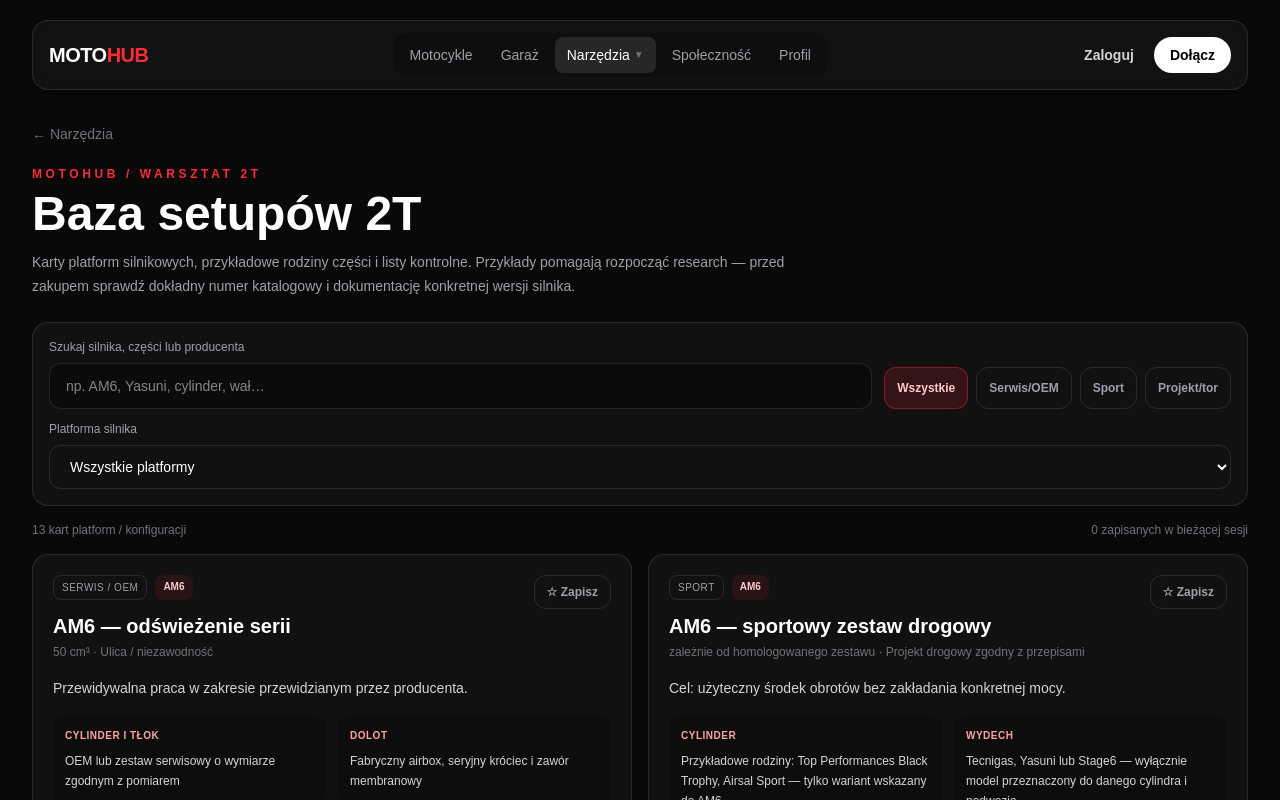
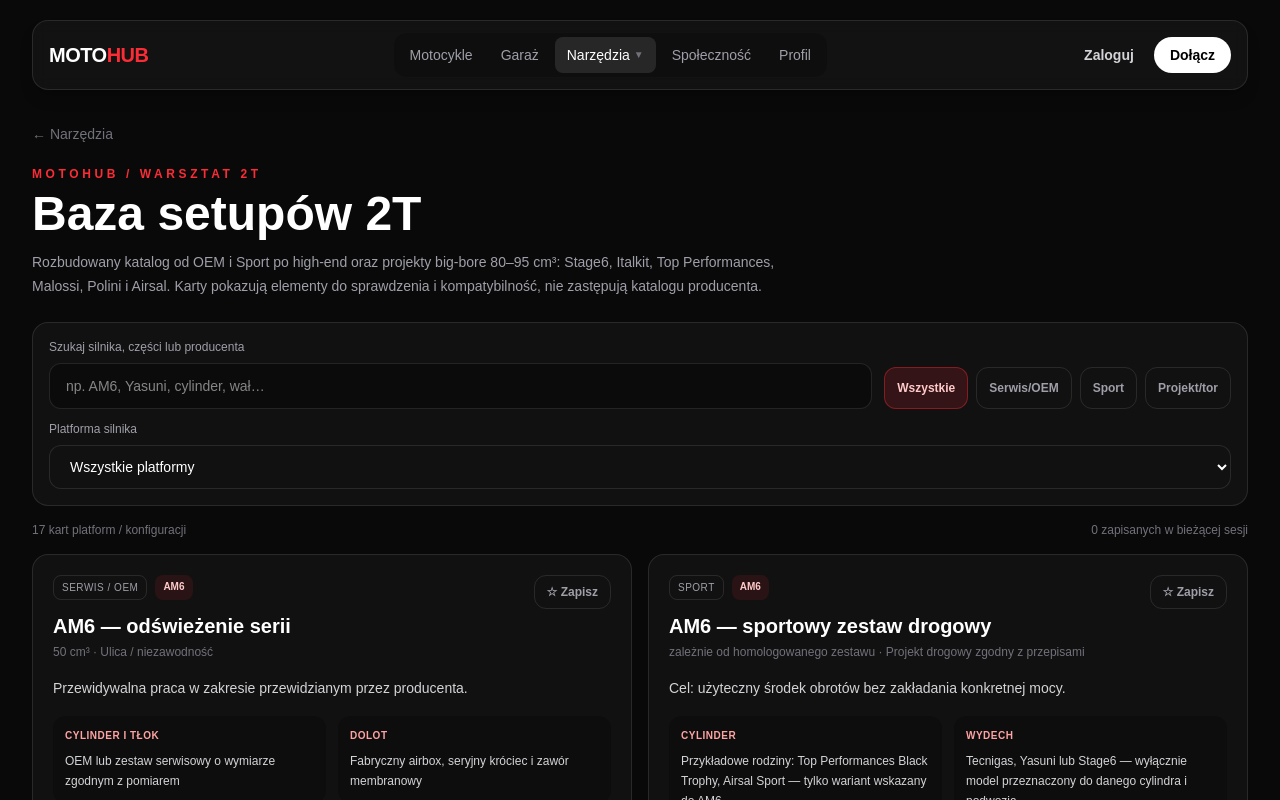
Before and after one commit to maker599/Motohub, a Next.js app: page /narzedzia/setupy-2t in a window 1280 px wide. Shown: the top 800 px of the page. Built offline with nearby package versions, Linux system fonts and the light colour scheme; no server answers.

Commit message:
Rozszerz katalog 2T o kolejne rodziny high-end

```diff
--- a/app/narzedzia/setupy-2t/page.tsx
+++ b/app/narzedzia/setupy-2t/page.tsx
@@ -158,6 +158,54 @@ const setups: Setup[] = [
     caveat: "Stage6 Sport Pro to nazwa serii spotykana w różnych aplikacjach; nie zakładaj, że każdy wariant pasuje do każdego Minarelli."
   },
   {
+    id: "am6-mhr", name: "AM6 / Malossi MHR — karta high-end", level: "wyścig", platform: "AM6", displacement: "według konkretnego zestawu",
+    use: "Projekt torowy", character: "Karta do badania kompatybilności w rodzinie Malossi MHR — nie zakłada jednego uniwersalnego cylindra.",
+    parts: [
+      { group: "Cylinder", examples: "Malossi MHR / MHR Team tylko w wariancie katalogowanym dla dokładnej platformy", purpose: "Sprawdź numer produktu, pojemność, chłodzenie i zalecany dół silnika." },
+      { group: "Wał i łożyska", examples: "Zgodny komplet wału, korbowodu i łożysk wskazany przez producenta lub warsztat", purpose: "Weryfikacja limitów pracy i geometrii montażu." },
+      { group: "Wydech", examples: "Komora high-end z potwierdzoną aplikacją dla wybranego cylindra", purpose: "Nie dobieraj wydechu na podstawie samego logo lub pojemności." },
+      { group: "Pozostały osprzęt", examples: "Zapłon, gaźnik, membrana i sprzęgło według specyfikacji zestawu", purpose: "Całość wymaga strojenia i profesjonalnej walidacji." }
+    ],
+    checks: ["Zweryfikuj dokładną serię MHR", "Potwierdź kompatybilność z AM6", "Zleć kontrolę montażu i szczelności", "Udokumentuj pomiary i konfigurację"],
+    caveat: "MHR obejmuje różne produkty. Ta karta nie przypisuje konkretnej pojemności ani osiągów bez numeru katalogowego."
+  },
+  {
+    id: "derbi-air-sport", name: "Derbi D50B0 / Airsal — sport do high-end", level: "sport", platform: "Derbi D50B0", displacement: "według wybranego Airsal kit",
+    use: "Ulica / projekt sportowy po weryfikacji", character: "Przykładowa ścieżka od zestawu sportowego do pełnej konfiguracji zgodnej z dokumentacją.",
+    parts: [
+      { group: "Cylinder", examples: "Airsal Sport / Racing tylko z katalogowym dopasowaniem do D50B0", purpose: "Sprawdź rzeczywistą pojemność, głowicę i średnicę sworznia." },
+      { group: "Wał", examples: "OEM w granicach specyfikacji lub zestaw rekomendowany do wybranego cylindra", purpose: "Stan i dopuszczalne obciążenie muszą być potwierdzone." },
+      { group: "Wydech", examples: "Sportowy lub racing model dla konkretnego cylindra i ramy", purpose: "Charakterystyka wydechu powinna odpowiadać dokumentacji." },
+      { group: "Dolot i sprzęgło", examples: "Komponenty w zalecanym zakresie producenta zestawu", purpose: "Nie kopiuj ustawień gaźnika ani sprzęgła z innego silnika." }
+    ],
+    checks: ["Potwierdź kod D50B0", "Sprawdź dokładną wersję zestawu Airsal", "Skontroluj wał i szczelność skrzyni", "Zweryfikuj legalność konfiguracji drogowej"],
+    caveat: "Airsal ma wiele serii i pojemności; nazwa producenta nie gwarantuje dopasowania."
+  },
+  {
+    id: "piaggio-mhr", name: "Piaggio Hi-Per2 / Malossi MHR — skuter high-end", level: "wyścig", platform: "Piaggio Hi-Per2", displacement: "według konkretnego kitu",
+    use: "Skuter torowy", character: "Silnik i przekładnia CVT powinny być projektowane jako jeden układ.",
+    parts: [
+      { group: "Cylinder", examples: "Malossi MHR / MHR Team wyłącznie dla właściwego wariantu Piaggio i chłodzenia", purpose: "Sprawdź numer katalogowy, kartery i elementy dołączone do zestawu." },
+      { group: "Wał i dół", examples: "Wał, łożyska i uszczelniacze wskazane do danego cylindra", purpose: "Weryfikacja geometrii i zakresu obciążeń." },
+      { group: "Wydech i dolot", examples: "Komora i dolot dobrane do konkretnej serii cylindra", purpose: "Kompatybilność całego układu jest ważniejsza niż marka." },
+      { group: "CVT", examples: "Warianty wariatora, paska i sprzęgła zgodne z konkretnym skuterem", purpose: "Dobór potwierdza się dokumentacją i kontrolowanymi testami." }
+    ],
+    checks: ["Ustal wersję chłodzenia", "Zweryfikuj numery katalogowe", "Sprawdź kartery, wał i CVT", "Przegląd końcowy w warsztacie"],
+    caveat: "Karta planistyczna. Nie stanowi gotowej specyfikacji MHR ani gwarancji osiągów."
+  },
+  {
+    id: "minarelli-polini", name: "Minarelli poziomy / Polini Evolution — tor", level: "wyścig", platform: "Minarelli poziomy", displacement: "według dokładnego zestawu",
+    use: "Projekt sportowy / torowy", character: "Rodzina Evolution wymaga precyzyjnego potwierdzenia wariantu silnika i elementów towarzyszących.",
+    parts: [
+      { group: "Cylinder", examples: "Polini Evolution tylko w wersji przeznaczonej do danej platformy i chłodzenia", purpose: "Potwierdź SKU i zalecenia dotyczące wału." },
+      { group: "Wał", examples: "Komponenty przewidziane dla konkretnego zestawu i jego geometrii", purpose: "Nie zakładaj zgodności skoku i korbowodu między kitami." },
+      { group: "Wydech", examples: "Wydech dedykowany lub potwierdzony dla wybranego cylindra", purpose: "Weryfikuj mocowanie i charakterystykę." },
+      { group: "CVT i osprzęt", examples: "Przekładnia, gaźnik, membrana i zapłon zgodne z aplikacją", purpose: "Wszystkie elementy wymagają wspólnej weryfikacji." }
+    ],
+    checks: ["Potwierdź Minarelli horizontal i chłodzenie", "Odczytaj numer katalogowy zestawu", "Zleć kontrolę luzów i geometrii", "Zapisz wyniki testów i zmian"],
+    caveat: "Polini Evolution to rodzina produktów. Karta nie potwierdza dostępności konkretnej konfiguracji dla każdej wersji."
+  },
+  {
     id: "custom", name: "Projekt własny — dane zamiast zgadywania", level: "wyścig", platform: "uniwersalny", displacement: "według pomiarów",
     use: "Warsztat / tor po weryfikacji", character: "Konfiguracja budowana na wymiarach, dokumentacji i wynikach pomiarów.",
     parts: [
@@ -187,7 +235,7 @@ export default function SetupsPage() {
   ), [level, platform, query]);
 
   return <main className="min-h-screen bg-[#090909] text-white"><div className="mx-auto max-w-7xl px-5 py-5 lg:px-8"><SiteNav />
-    <div className="mt-8"><Link href="/narzedzia" className="text-sm text-zinc-500 hover:text-white">← Narzędzia</Link><p className="mt-5 text-xs font-black uppercase tracking-[.3em] text-red-500">MotoHub / Warsztat 2T</p><h1 className="mt-2 text-4xl font-black sm:text-5xl">Baza setupów 2T</h1><p className="mt-3 max-w-3xl text-sm leading-6 text-zinc-400">Karty platform silnikowych, przykładowe rodziny części i listy kontrolne. Przykłady pomagają rozpocząć research — przed zakupem sprawdź dokładny numer katalogowy i dokumentację konkretnej wersji silnika.</p></div>
+    <div className="mt-8"><Link href="/narzedzia" className="text-sm text-zinc-500 hover:text-white">← Narzędzia</Link><p className="mt-5 text-xs font-black uppercase tracking-[.3em] text-red-500">MotoHub / Warsztat 2T</p><h1 className="mt-2 text-4xl font-black sm:text-5xl">Baza setupów 2T</h1><p className="mt-3 max-w-3xl text-sm leading-6 text-zinc-400">Rozbudowany katalog od OEM i Sport po high-end oraz projekty big-bore 80–95 cm³: Stage6, Italkit, Top Performances, Malossi, Polini i Airsal. Karty pokazują elementy do sprawdzenia i kompatybilność, nie zastępują katalogu producenta.</p></div>
     <div className="mt-6 grid gap-3 rounded-2xl border border-white/10 bg-white/[.035] p-4 md:grid-cols-[1fr_auto]"><label className="text-xs text-zinc-400">Szukaj silnika, części lub producenta<input value={query} onChange={e => setQuery(e.target.value)} placeholder="np. AM6, Yasuni, cylinder, wał…" className="mt-2 w-full rounded-xl border border-white/10 bg-black/30 px-4 py-3 text-sm text-white outline-none focus:border-red-500/50" /></label><div className="flex flex-wrap items-end gap-2">{[["wszystkie", "Wszystkie"], ["seryjny", "Serwis/OEM"], ["sport", "Sport"], ["wyścig", "Projekt/tor"]].map(([v, t]) => <button key={v} type="button" onClick={() => setLevel(v)} className={"rounded-xl border px-3 py-3 text-xs font-semibold " + (level === v ? "border-red-500/40 bg-red-500/15 text-red-200" : "border-white/10 text-zinc-400 hover:text-white")}>{t}</button>)}</div><label className="text-xs text-zinc-400 md:col-span-2">Platforma silnika<select value={platform} onChange={e => setPlatform(e.target.value as (typeof platforms)[number])} className="mt-2 w-full rounded-xl border border-white/10 bg-[#111] px-4 py-3 text-sm text-white">{platforms.map(p => <option key={p} value={p}>{p === "wszystkie" ? "Wszystkie platformy" : p}</option>)}</select></label></div>
     <div className="mt-4 flex flex-wrap justify-between gap-2 text-xs text-zinc-500"><span>{shown.length} kart platform / konfiguracji</span><span>{saved.length} zapisanych w bieżącej sesji</span></div>
     <div className="mt-4 grid gap-4 xl:grid-cols-2">{shown.map(s => <article key={s.id} className="rounded-2xl border border-white/10 bg-white/[.035] p-5">
```
